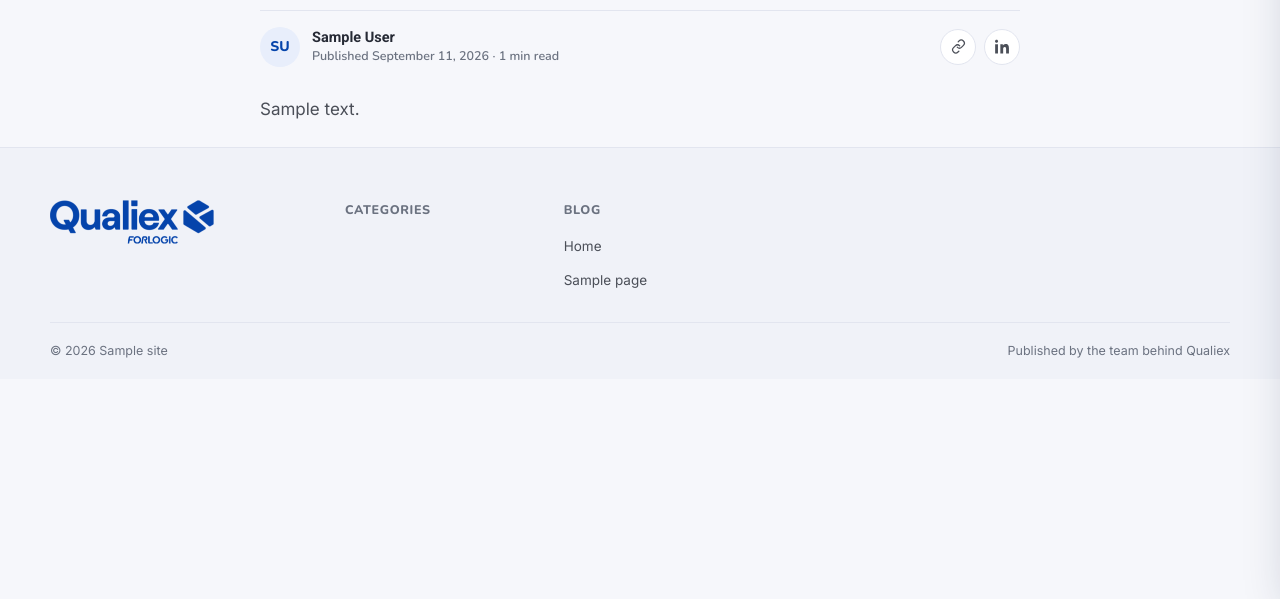
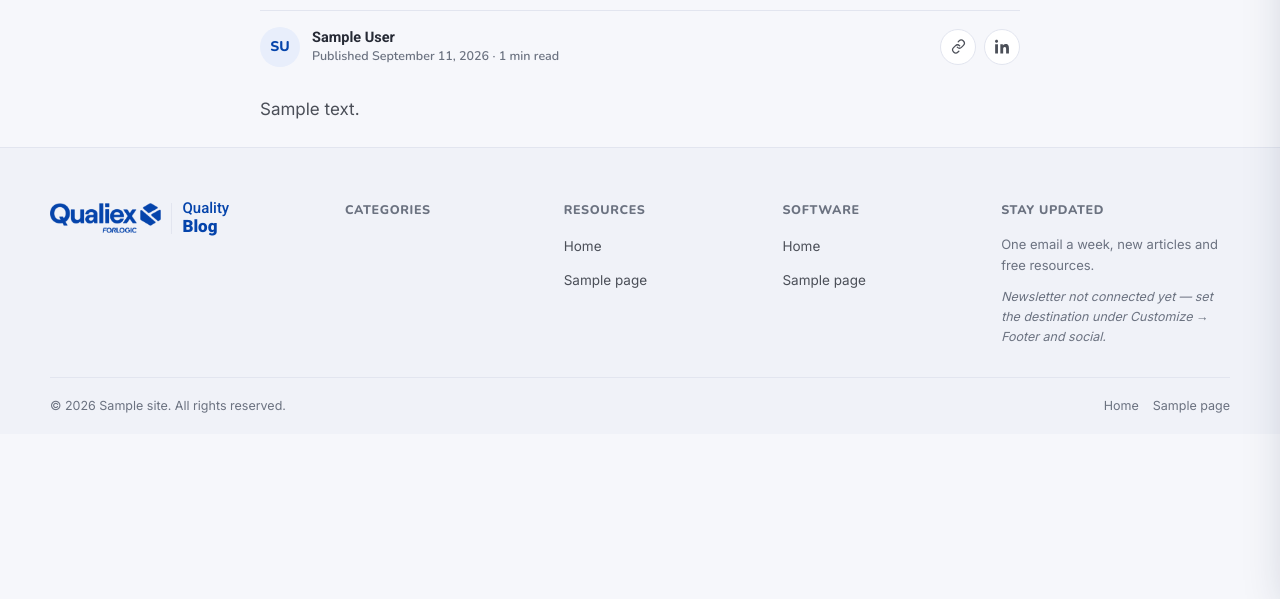
Before and after one commit to Kelson-SaberGestao/Blog_Versions, a WordPress theme: template themes/quality-blog/single.php in a window 1280 px wide. Shown: the part 201-800 px from the top of the page. Run offline with PHP 8.4 and a stand-in for WordPress, Linux system fonts and the light colour scheme; the site name, menu and one post (Sample post) are stand-ins, and other content is empty; some libraries are stand-ins or nearby versions.

Commit message:
Restore the five footer columns lost in the conversion
The footer came out of the conversion with three columns against a grid
declared as 1.4fr 1fr 1fr 1fr 1.2fr, so two tracks sat empty and the brand
column was narrower than designed. Rebuilds it to match the prototype.

- bring back the brand lockup, the social row and the legal line
- add the Resources, Software and legal menu locations, plus social URLs
  and the footer copy, so the columns are editable without touching code
- register qb_subscribe_url, which header.php already read but nothing
  ever exposed in the Customizer
- hide a social icon when its URL is unset instead of linking to "#", and
  say the newsletter is unconnected rather than shipping a dead form

Co-Authored-By: Claude Opus 5 <noreply@anthropic.com>

```diff
--- a/themes/quality-blog/footer.php
+++ b/themes/quality-blog/footer.php
@@ -1,6 +1,6 @@
 <?php
 /**
- * Rodape.
+ * Rodape - cinco colunas, como no prototipo.
  *
  * @package quality-blog
  */
@@ -8,18 +8,45 @@
 if ( ! defined( 'ABSPATH' ) ) {
 	exit;
 }
+
+$qb_subscribe = get_theme_mod( 'qb_subscribe_url', '' );
 ?>
 </main>
 
 <footer>
 	<div class="wrap foot-grid">
+
 		<div class="foot-brand">
-			<div class="brand" style="margin-bottom:14px;">
+			<a class="brand" href="<?php echo esc_url( home_url( '/' ) ); ?>" style="margin-bottom:14px;">
 				<img class="brand-logo"
 					src="<?php echo esc_url( get_theme_file_uri( 'assets/img/logo-full.png' ) ); ?>"
 					alt="Qualiex" width="327" height="88" />
-			</div>
-			<p><?php bloginfo( 'description' ); ?></p>
+				<div class="brand-divider"></div>
+				<div class="brand-name"><span class="brand-thin">Quality</span><b>Blog</b></div>
+			</a>
+
+			<p><?php echo esc_html( get_theme_mod( 'qb_footer_text', get_bloginfo( 'description' ) ) ); ?></p>
+
+			<?php
+			$qb_social = array_filter(
+				qb_social_links(),
+				function ( $key ) {
+					return '' !== get_theme_mod( $key, '' );
+				},
+				ARRAY_FILTER_USE_KEY
+			);
+			?>
+			<?php if ( ! empty( $qb_social ) ) : ?>
+				<div class="foot-social">
+					<?php foreach ( $qb_social as $qb_key => $qb_net ) : ?>
+						<a href="<?php echo esc_url( get_theme_mod( $qb_key ) ); ?>"
+							target="_blank" rel="noopener noreferrer"
+							aria-label="<?php echo esc_attr( $qb_net[0] ); ?>">
+							<?php echo $qb_net[1]; // phpcs:ignore WordPress.Security.EscapeOutput -- SVG fixo do tema. ?>
+						</a>
+					<?php endforeach; ?>
+				</div>
+			<?php endif; ?>
 		</div>
 
 		<div>
@@ -30,7 +57,9 @@ if ( ! defined( 'ABSPATH' ) ) {
 					array(
 						'title_li'   => '',
 						'hide_empty' => true,
-						'number'     => 9,
+						'number'     => 4,
+						'orderby'    => 'count',
+						'order'      => 'DESC',
 					)
 				);
 				?>
@@ -38,29 +67,104 @@ if ( ! defined( 'ABSPATH' ) ) {
 		</div>
 
 		<div>
-			<h5><?php esc_html_e( 'Blog', 'quality-blog' ); ?></h5>
+			<h5><?php esc_html_e( 'Resources', 'quality-blog' ); ?></h5>
 			<ul>
 				<?php
-				if ( has_nav_menu( 'footer' ) ) {
+				if ( has_nav_menu( 'footer-resources' ) ) {
 					wp_nav_menu(
 						array(
-							'theme_location' => 'footer',
+							'theme_location' => 'footer-resources',
 							'container'      => false,
 							'items_wrap'     => '%3$s',
 							'depth'          => 1,
 						)
 					);
 				} else {
-					wp_list_pages( array( 'title_li' => '' ) );
+					// Sem menu montado ainda: mostra as paginas do site.
+					wp_list_pages( array( 'title_li' => '', 'number' => 4 ) );
 				}
 				?>
 			</ul>
 		</div>
+
+		<div>
+			<h5><?php esc_html_e( 'Software', 'quality-blog' ); ?></h5>
+			<ul>
+				<?php
+				if ( has_nav_menu( 'footer-software' ) ) {
+					wp_nav_menu(
+						array(
+							'theme_location' => 'footer-software',
+							'container'      => false,
+							'items_wrap'     => '%3$s',
+							'depth'          => 1,
+						)
+					);
+				} else {
+					printf(
+						'<li><a href="%1$s">%2$s</a></li>',
+						esc_url( 'https://qualiex.com' ),
+						esc_html__( 'Qualiex for Quality', 'quality-blog' )
+					);
+				}
+				?>
+			</ul>
+		</div>
+
+		<div>
+			<h5><?php esc_html_e( 'Stay updated', 'quality-blog' ); ?></h5>
+			<p style="font-size:13px;color:var(--muted);margin:0 0 12px;">
+				<?php echo esc_html( get_theme_mod( 'qb_newsletter_text', __( 'One email a week, new articles and free resources.', 'quality-blog' ) ) ); ?>
+			</p>
+
+			<?php if ( $qb_subscribe ) : ?>
+				<form class="foot-newsletter" action="<?php echo esc_url( $qb_subscribe ); ?>" method="get" target="_blank">
+					<label class="screen-reader-text" for="qb-foot-email"><?php esc_html_e( 'Your email', 'quality-blog' ); ?></label>
+					<input type="email" id="qb-foot-email" name="email" required
+						placeholder="<?php esc_attr_e( 'you@company.com', 'quality-blog' ); ?>" />
+					<button type="submit"><?php esc_html_e( 'Subscribe', 'quality-blog' ); ?></button>
+				</form>
+			<?php else : ?>
+				<p class="foot-newsletter-todo">
+					<?php esc_html_e( 'Newsletter not connected yet — set the destination under Customize → Footer and social.', 'quality-blog' ); ?>
+				</p>
+			<?php endif; ?>
+		</div>
+
 	</div>
 
 	<div class="wrap foot-bottom">
-		<span>&copy; <?php echo esc_html( gmdate( 'Y' ) ); ?> <?php bloginfo( 'name' ); ?></span>
-		<span><?php esc_html_e( 'Published by the team behind Qualiex', 'quality-blog' ); ?></span>
+		<span>
+			<?php
+			printf(
+				/* translators: 1: ano, 2: nome do site */
+				esc_html__( '© %1$s %2$s. All rights reserved.', 'quality-blog' ),
+				esc_html( wp_date( 'Y' ) ),
+				esc_html( get_bloginfo( 'name' ) )
+			);
+			?>
+		</span>
+
+		<span class="foot-legal">
+			<?php
+			if ( has_nav_menu( 'footer-legal' ) ) {
+				wp_nav_menu(
+					array(
+						'theme_location' => 'footer-legal',
+						'container'      => false,
+						'items_wrap'     => '%3$s',
+						'depth'          => 1,
+					)
+				);
+			} elseif ( get_privacy_policy_url() ) {
+				printf(
+					'<a href="%1$s">%2$s</a>',
+					esc_url( get_privacy_policy_url() ),
+					esc_html__( 'Privacy Policy', 'quality-blog' )
+				);
+			}
+			?>
+		</span>
 	</div>
 </footer>
 
--- a/themes/quality-blog/functions.php
+++ b/themes/quality-blog/functions.php
@@ -31,9 +31,11 @@ function qb_setup() {
 
 	register_nav_menus(
 		array(
-			'primary' => __( 'Menu principal', 'quality-blog' ),
-			'mobile'  => __( 'Menu mobile', 'quality-blog' ),
-			'footer'  => __( 'Rodape', 'quality-blog' ),
+			'primary'          => __( 'Menu principal', 'quality-blog' ),
+			'mobile'           => __( 'Menu mobile', 'quality-blog' ),
+			'footer-resources' => __( 'Rodape - coluna Resources', 'quality-blog' ),
+			'footer-software'  => __( 'Rodape - coluna Software', 'quality-blog' ),
+			'footer-legal'     => __( 'Rodape - linha final (privacidade, cookies)', 'quality-blog' ),
 		)
 	);
 }
@@ -350,8 +352,69 @@ function qb_customize( $wp_customize ) {
 		'qb_banner_enabled',
 		array( 'label' => __( 'Mostrar o banner', 'quality-blog' ), 'section' => 'qb_banner', 'type' => 'checkbox' )
 	);
+
+	/* ---- Rodape e redes ---- */
+
+	$wp_customize->add_section(
+		'qb_footer',
+		array(
+			'title'       => __( 'Rodape e redes', 'quality-blog' ),
+			'priority'    => 31,
+			'description' => __( 'Texto da marca, redes sociais e o botao Subscribe do topo.', 'quality-blog' ),
+		)
+	);
+
+	$footer_fields = array(
+		'qb_footer_text' => array(
+			__( 'Texto abaixo da marca', 'quality-blog' ),
+			'Independent, practical writing on quality management, ISO 9001 and continuous improvement - published by the team behind Qualiex.',
+			'sanitize_textarea_field',
+			'textarea',
+		),
+		'qb_newsletter_text' => array(
+			__( 'Chamada da newsletter', 'quality-blog' ),
+			'One email a week, new articles and free resources.',
+			'sanitize_text_field',
+			'text',
+		),
+		'qb_subscribe_url' => array(
+			__( 'Destino do Subscribe / newsletter', 'quality-blog' ),
+			'',
+			'esc_url_raw',
+			'url',
+		),
+		'qb_social_linkedin'  => array( __( 'LinkedIn', 'quality-blog' ), '', 'esc_url_raw', 'url' ),
+		'qb_social_instagram' => array( __( 'Instagram', 'quality-blog' ), '', 'esc_url_raw', 'url' ),
+		'qb_social_youtube'   => array( __( 'YouTube', 'quality-blog' ), '', 'esc_url_raw', 'url' ),
+	);
+
+	foreach ( $footer_fields as $key => $conf ) {
+		$wp_customize->add_setting( $key, array( 'default' => $conf[1], 'sanitize_callback' => $conf[2] ) );
+		$wp_customize->add_control( $key, array( 'label' => $conf[0], 'section' => 'qb_footer', 'type' => $conf[3] ) );
+	}
 }
 add_action( 'customize_register', 'qb_customize' );
+
+/**
+ * Icones das redes. Uma rede sem URL configurada simplesmente nao aparece,
+ * em vez de virar um link morto para "#".
+ */
+function qb_social_links() {
+	return array(
+		'qb_social_instagram' => array(
+			'Instagram',
+			'<svg viewBox="0 0 24 24" fill="none" stroke="currentColor" stroke-width="2"><rect x="3" y="3" width="18" height="18" rx="5"/><circle cx="12" cy="12" r="4"/><circle cx="17.5" cy="6.5" r="1" fill="currentColor" stroke="none"/></svg>',
+		),
+		'qb_social_linkedin'  => array(
+			'LinkedIn',
+			'<svg viewBox="0 0 24 24" fill="currentColor"><path d="M4.98 3.5C4.98 4.88 3.87 6 2.5 6S0 4.88 0 3.5 1.12 1 2.5 1s2.48 1.12 2.48 2.5zM.24 8.25h4.5V23H.24V8.25zM8.25 8.25h4.31v2.02h.06c.6-1.14 2.07-2.34 4.26-2.34 4.56 0 5.4 3 5.4 6.9V23h-4.5v-6.6c0-1.57-.03-3.6-2.2-3.6-2.2 0-2.53 1.72-2.53 3.48V23h-4.5V8.25z"/></svg>',
+		),
+		'qb_social_youtube'   => array(
+			'YouTube',
+			'<svg viewBox="0 0 24 24" fill="none" stroke="currentColor" stroke-width="1.8"><rect x="1.5" y="5.5" width="21" height="13" rx="4"/><path d="M10 9.2l5 2.8-5 2.8V9.2z" fill="currentColor" stroke="none"/></svg>',
+		),
+	);
+}
 
 /* -------------------------------------------------------------------------
  * Comentarios
--- a/themes/quality-blog/style.css
+++ b/themes/quality-blog/style.css
@@ -983,3 +983,33 @@ Text Domain: quality-blog
   position: static; opacity: 1; visibility: visible; transform: none;
   box-shadow: none; border: 0; padding: 2px 0 10px 14px; min-width: 0;
 }
+
+/* ---------- rodape: partes que o prototipo tinha com estilo inline ---------- */
+.foot-brand .brand { display: flex; align-items: center; gap: 9px; }
+.foot-brand .brand-logo { height: 30px; width: auto; }
+.foot-brand .brand-divider { width: 1px; align-self: stretch; margin: 3px 1px; background: var(--border); flex: none; }
+.foot-brand .brand-name { display: flex; flex-direction: column; line-height: 1.15; }
+.foot-brand .brand-thin { font-size: 15px; }
+.foot-brand .brand-name b { font-size: 17px; }
+
+.foot-newsletter { display: flex; gap: 8px; }
+.foot-newsletter input {
+  flex: 1; min-width: 0; padding: 10px 12px; border-radius: 9px;
+  border: 1px solid var(--border); background: var(--surface); color: var(--ink);
+  font-family: var(--font-body); font-size: 13px; outline: 0;
+  transition: border-color .15s ease;
+}
+.foot-newsletter input:focus { border-color: var(--blue-700); }
+.foot-newsletter button {
+  flex: none; cursor: pointer; border: 0; border-radius: 9px; padding: 10px 14px;
+  background: var(--blue-700); color: #fff;
+  font-family: var(--font-ui); font-weight: 800; font-size: 13px;
+  transition: background .15s ease;
+}
+.foot-newsletter button:hover { background: var(--blue-600); }
+.foot-newsletter-todo { font-size: 12.5px; color: var(--muted); margin: 0; font-style: italic; }
+
+.foot-legal { display: flex; flex-wrap: wrap; gap: 6px 14px; align-items: center; }
+.foot-legal li { list-style: none; }
+.foot-legal a { color: var(--muted); }
+.foot-legal a:hover { color: var(--blue-700); }
```
